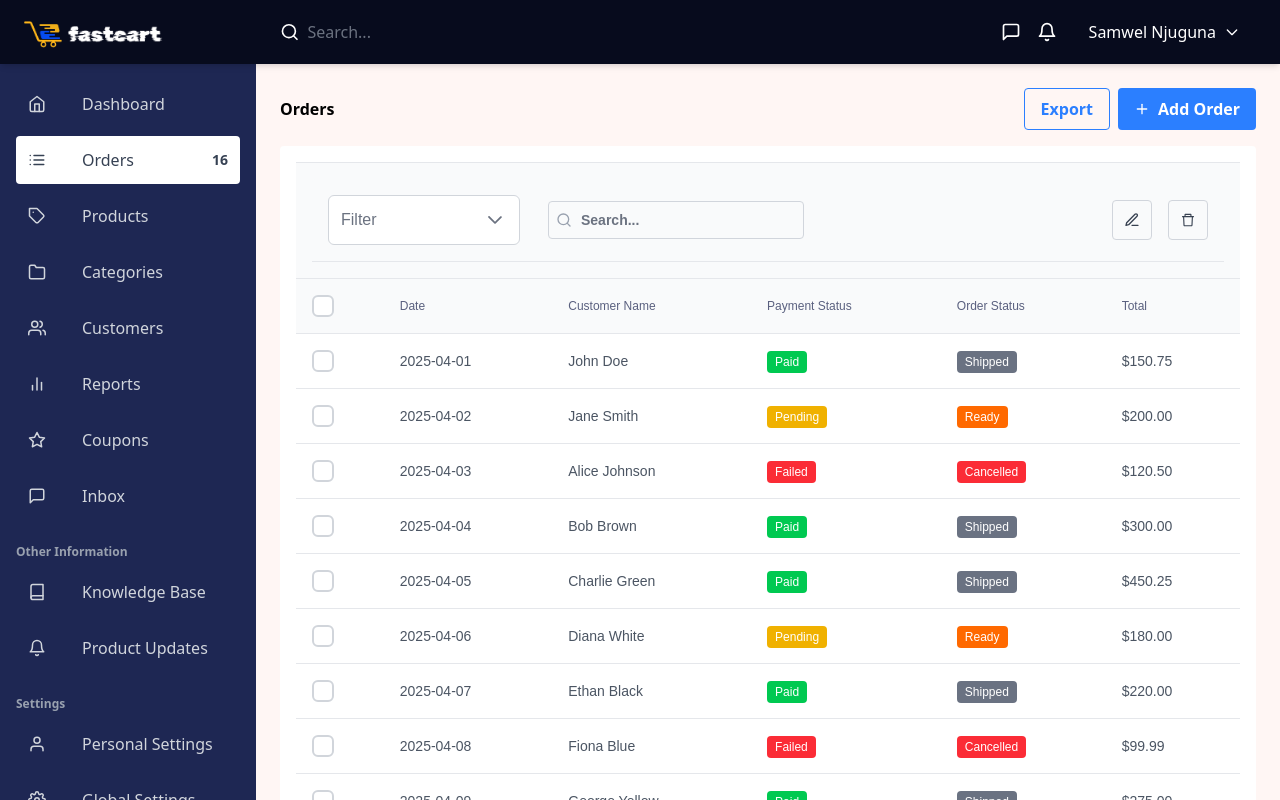
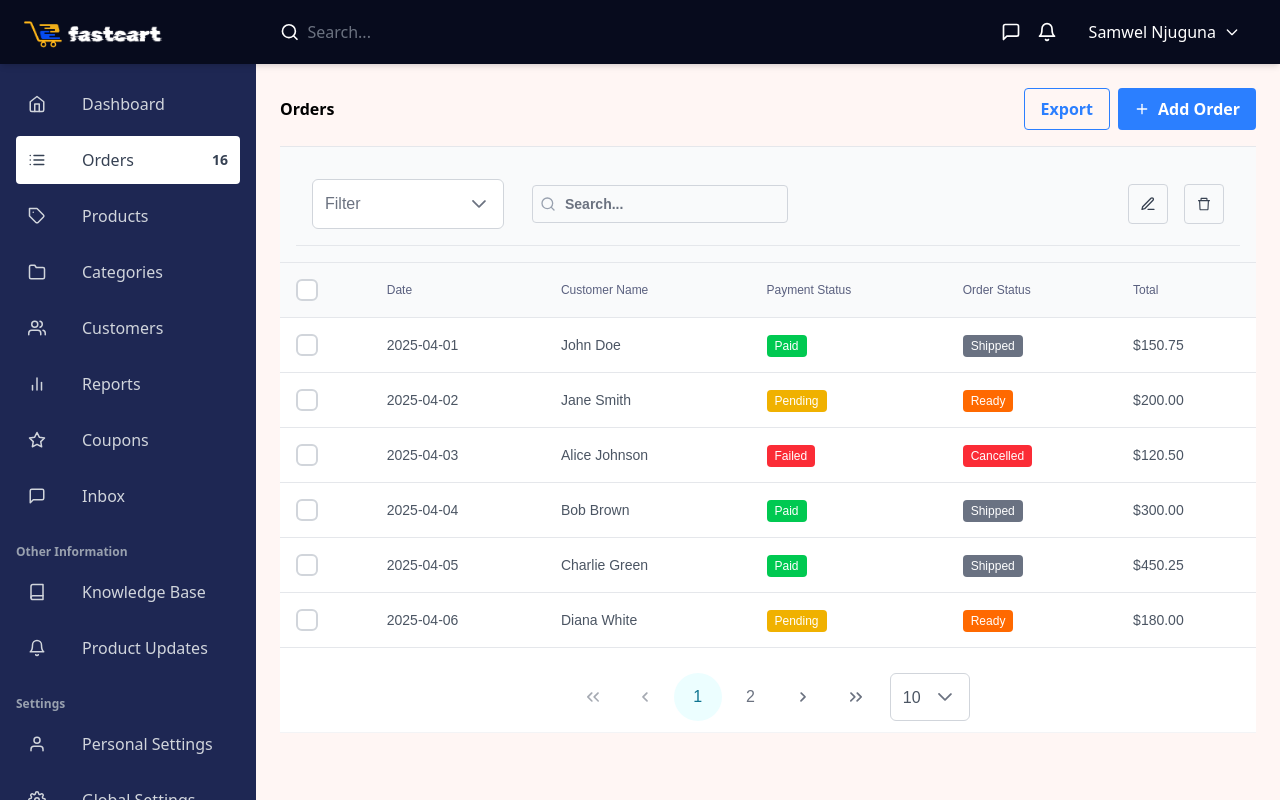
Before and after one commit to test-e-commerce-tellan/admin, a React (Vite) app: page /orders in a window 1280 px wide. Built offline with nearby package versions, Linux system fonts and the light colour scheme; a web font is replaced by a local one.

Commit message:
feat: pagination

```diff
--- a/src/pages/orders/components/OrdersTable.tsx
+++ b/src/pages/orders/components/OrdersTable.tsx
@@ -86,7 +86,7 @@ const OrdersTable = () => {
   };
 
   return (
-    <div className="bg-white h-full rounded p-4">
+    <div className="bg-white h-full rounded">
       <DataTable
         value={filteredOrders}
         dataKey="orderNumber"
@@ -96,6 +96,11 @@ const OrdersTable = () => {
           const selected = Array.isArray(e.value) ? e.value : [e.value];
           setSelectedOrders(selected);
         }}
+        paginator
+        rows={10}
+        rowsPerPageOptions={[10, 20, 50]}
+        scrollable
+        scrollHeight="400px"
         header={
           <OrdersTableHeader
             searchTerm={searchTerm}
@@ -106,10 +111,7 @@ const OrdersTable = () => {
           />
         }
       >
-        <Column
-          selectionMode="multiple"
-          headerStyle={TableHeaderStyle}
-        />
+        <Column selectionMode="multiple" headerStyle={TableHeaderStyle} />
         <Column field="date" header="Date" headerStyle={TableHeaderStyle} />
         <Column
           field="customerName"
```
